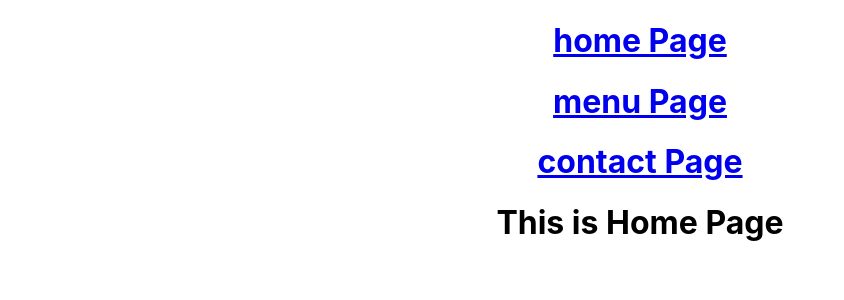
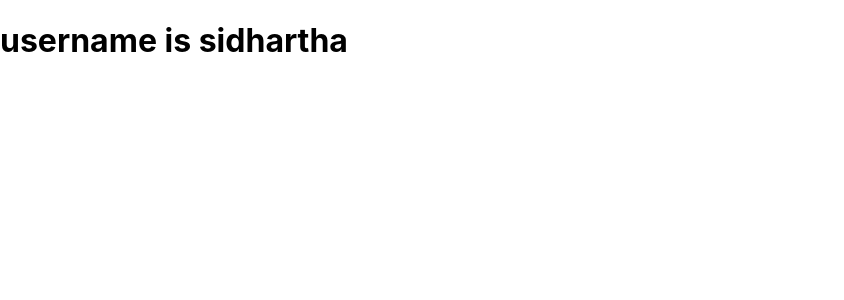
Before and after one commit to siddudontamsetty/react-learning-app, a React (Create React App) app: page / in a window 1280 px wide. Shown: the top 300 px of the page, without its empty margins (0-844 px from the left). Built offline with nearby package versions, Linux system fonts and the light colour scheme; the HTML template or start-up script is replaced by a standard one.

Commit message:
useContext hook

```diff
--- a/src/App.js
+++ b/src/App.js
@@ -1,28 +1,20 @@
-import React from "react";
+import React, { useContext } from "react";
 import "./App.css";
-import { BrowserRouter as Router, Routes, Route , Link} from "react-router-dom";
-import { Home } from "./pages/Home";
-import { Menu } from "./pages/Menu";
-import { Contact } from "./pages/Contact";
+import { createContext,userContext } from "react";
 
+const myContext = createContext ();
 function App() {
   return (
-    <div className="App">
-      <Router>
-
-          <h1> <Link to="/">home Page</Link> </h1>
-          <h1> <Link to = "/menu">menu Page</Link> </h1>
-          <h1> <Link to ="/contact">contact Page</Link> </h1>
-
-        <Routes>
-          <Route path="/" element={<Home />} />
-          <Route path="/menu" element={<Menu />} />
-          <Route path="/contact" element={<Contact />} />
-          <Route path="*" element={<h1>404 Not Found</h1>} />
-        </Routes>
-      </Router>
-    </div>
+    <myContext.Provider value ="sidhartha">
+      <UserName/>
+    </myContext.Provider>
   );
 }
 
+const UserName =()=>{
+  const user = useContext(myContext)
+  return (<h1>username is {user}</h1>)
+}
+
+
 export default App;
```
